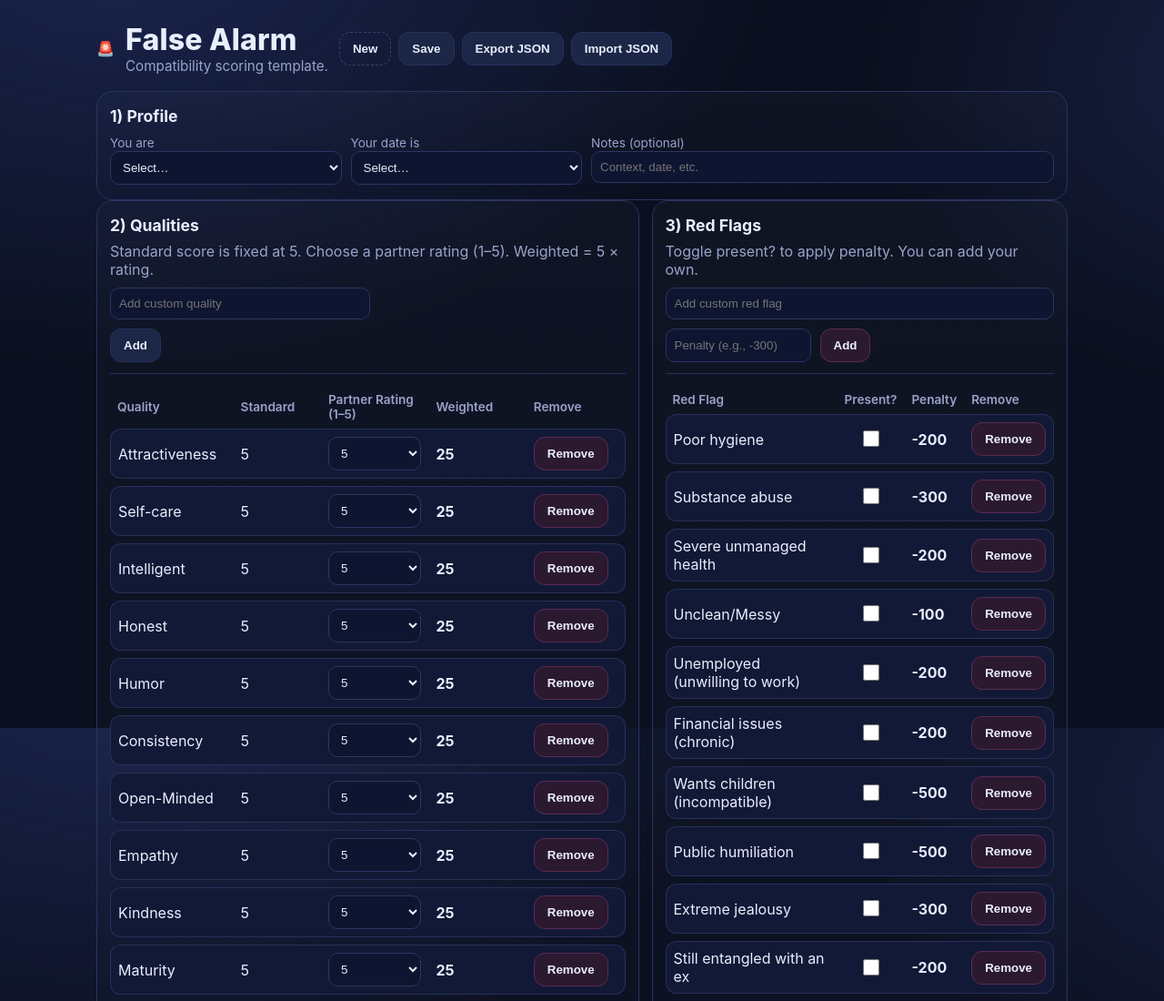
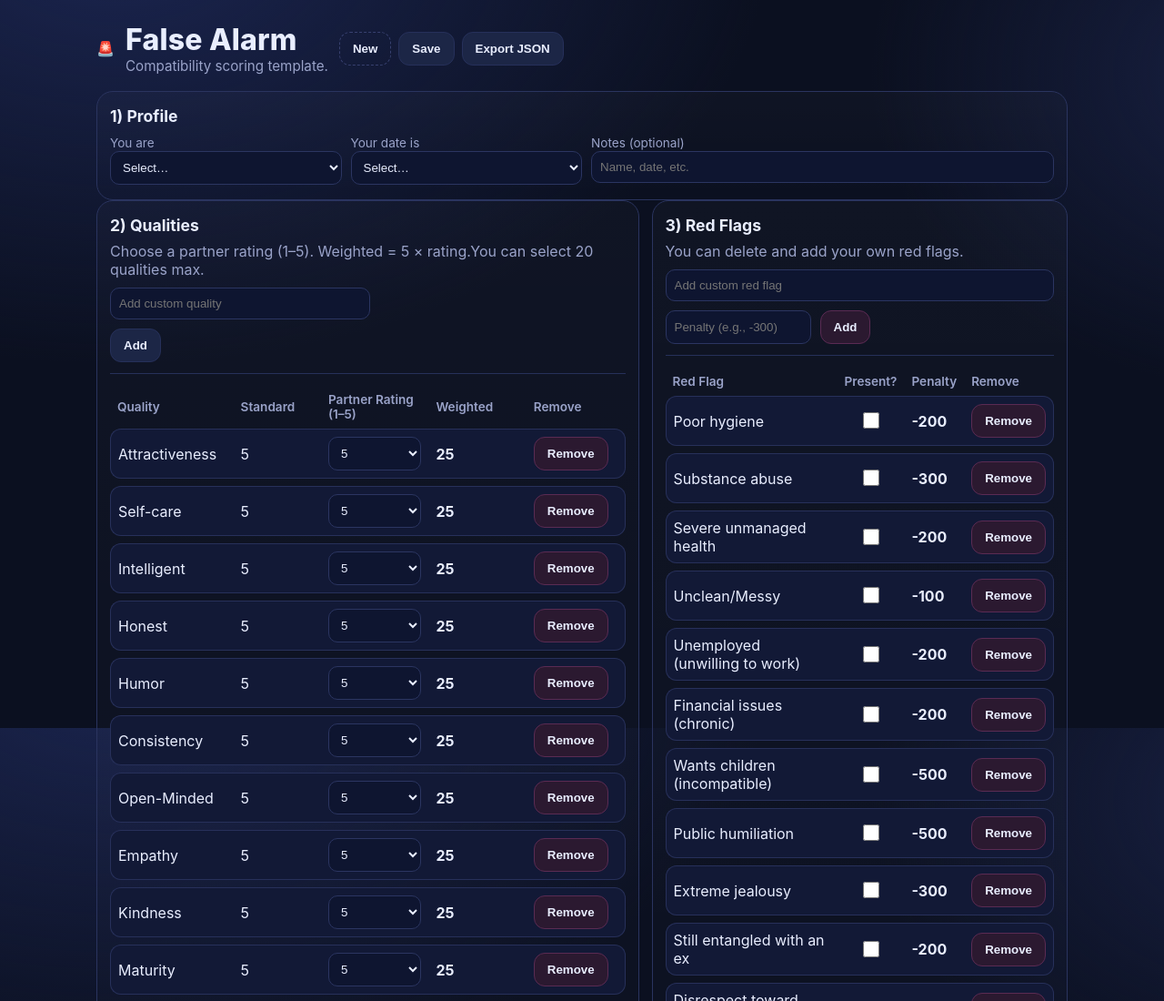
Before and after one commit to GhostShepherd31/False-Alarm, a plain HTML site: page index.html in a window 1280 px wide. Shown: the top 1100 px of the page at 91% size. Drawn offline with Linux system fonts and the light colour scheme.

Commit message:
Update index.html

```diff
--- a/index.html
+++ b/index.html
@@ -82,7 +82,6 @@
         <button class="btn ghost" id="btn-new">New</button>
         <button class="btn" id="btn-save">Save</button>
         <button class="btn" id="btn-export">Export JSON</button>
-        <button class="btn" id="btn-import">Import JSON</button>
         <input id="file-import" class="hidden" type="file" accept="application/json" />
       </div>
     </header>
@@ -98,7 +97,6 @@
             <option>Man</option>
             <option>Woman</option>
             <option>Non-binary</option>
-            <option>Prefer not to say</option>
           </select>
         </div>
         <div style="min-width:220px;flex:1">
@@ -108,12 +106,11 @@
             <option>Man</option>
             <option>Woman</option>
             <option>Non-binary</option>
-            <option>Prefer not to say</option>
           </select>
         </div>
         <div style="min-width:260px;flex:2">
           <label class="small">Notes (optional)</label>
-          <input id="profile-notes" type="text" placeholder="Context, date, etc." />
+          <input id="profile-notes" type="text" placeholder="Name, date, etc." />
         </div>
       </div>
     </section>
@@ -124,7 +121,7 @@
         <div class="flex" style="justify-content:space-between;align-items:end">
           <div>
             <h2>2) Qualities</h2>
-            <div class="muted">Standard score is fixed at 5. Choose a partner rating (1–5). Weighted = 5 × rating.</div>
+            <div class="muted">Choose a partner rating (1–5). Weighted = 5 × rating.You can select 20 qualities max.</div>
           </div>
           <div class="flex">
             <input id="add-quality-name" type="text" placeholder="Add custom quality" style="min-width:220px" />
@@ -164,7 +161,7 @@
         <div class="flex" style="justify-content:space-between;align-items:end">
           <div>
             <h2>3) Red Flags</h2>
-            <div class="muted">Toggle present? to apply penalty. You can add your own.</div>
+            <div class="muted">You can delete and add your own red flags.</div>
           </div>
           <div class="flex">
             <input id="add-flag-name" type="text" placeholder="Add custom red flag" style="min-width:220px" />
```
